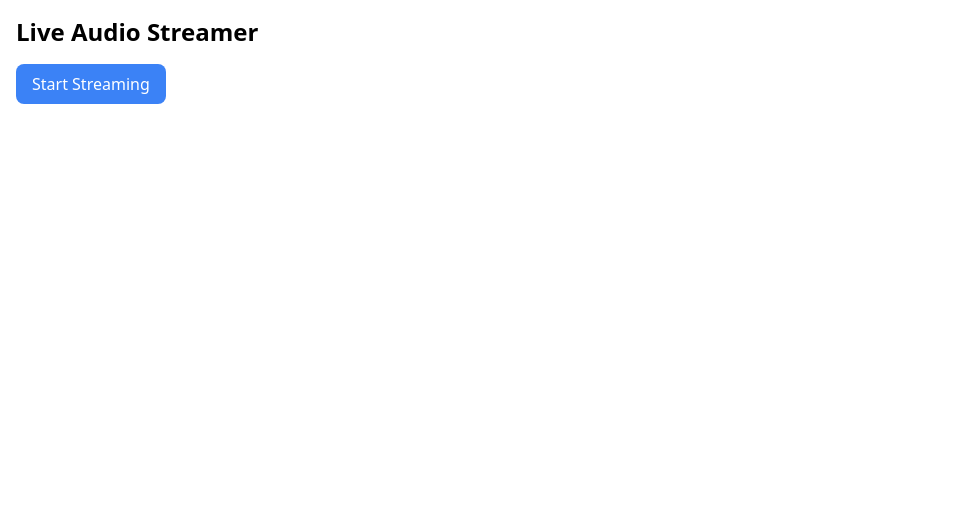
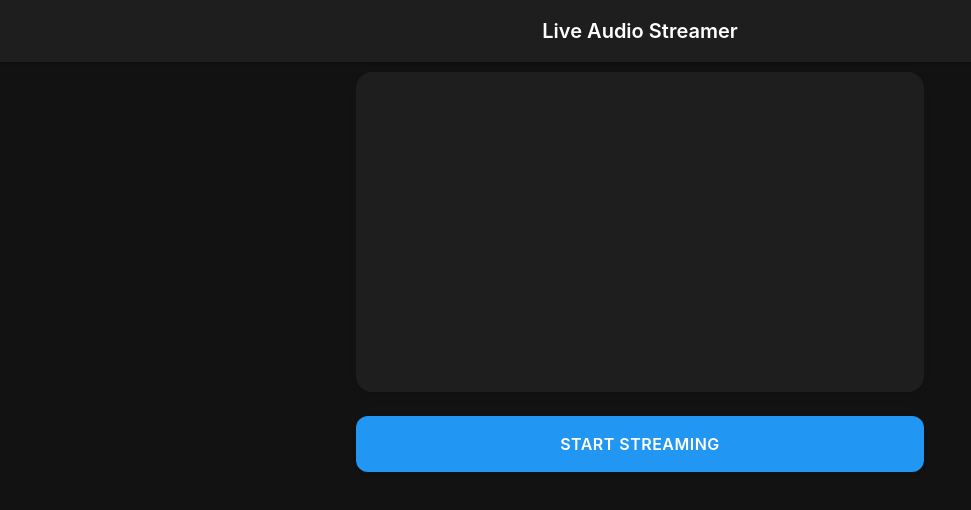
Before and after one commit to interspeeddigitalsolutions/websocket-audio-stream, a React (Vite) app in the folder frontend/: page / in a window 1280 px wide. Shown: the top 510 px of the page, without its empty margins (0-971 px from the left). Built offline with nearby package versions, Linux system fonts and the light colour scheme.

Commit message:
update aduo streamer ui

```diff
--- /dev/null
+++ b/frontend/src/App.css
@@ -0,0 +1,44 @@
+* {
+  margin: 0;
+  padding: 0;
+  box-sizing: border-box;
+}
+
+body {
+  font-family: -apple-system, BlinkMacSystemFont, 'Segoe UI', Roboto, Oxygen, Ubuntu, Cantarell, sans-serif;
+  background-color: #121212;
+  color: #ffffff;
+}
+
+.app-container {
+  min-height: 100vh;
+  display: flex;
+  flex-direction: column;
+}
+
+.app-header {
+  background-color: #1e1e1e;
+  padding: 1rem;
+  box-shadow: 0 2px 4px rgba(0, 0, 0, 0.2);
+  position: fixed;
+  top: 0;
+  left: 0;
+  right: 0;
+  z-index: 100;
+}
+
+.app-header h1 {
+  font-size: 1.25rem;
+  font-weight: 600;
+  text-align: center;
+  color: #ffffff;
+}
+
+.app-main {
+  flex: 1;
+  padding: 1rem;
+  padding-top: calc(3.5rem + 16px);
+  max-width: 600px;
+  margin: 0 auto;
+  width: 100%;
+}
--- a/frontend/src/App.tsx
+++ b/frontend/src/App.tsx
@@ -1,28 +1,25 @@
 import React from 'react';
-import VideoStreamer from './components/VideoStreamer';
 import AudioStreamer from './components/AudioStreamer';
+import './App.css';
 
-const App: React.FC = () => {
+function App() {
   const handleError = (error: Error) => {
     console.error('Streaming error:', error);
-    alert(`Streaming error: ${error.message}`);
   };
 
   return (
-    <div className="container mx-auto p-4">
-      <h1 className="text-2xl font-bold mb-4">Live Audio Streamer</h1>
-      {/* <VideoStreamer
-        wsUrl="ws://localhost:8080"
-        onError={handleError}
-      /> */}
-
-      {/* Audio Streamer */}
-      <AudioStreamer
-        wsUrl="ws://localhost:8080"
-        onError={handleError}
-      />
+    <div className="app-container">
+      <header className="app-header">
+        <h1>Live Audio Streamer</h1>
+      </header>
+      <main className="app-main">
+        <AudioStreamer
+          wsUrl="ws://localhost:8080"
+          onError={handleError}
+        />
+      </main>
     </div>
   );
-};
+}
 
 export default App;
--- a/frontend/src/components/AudioStreamer.css
+++ b/frontend/src/components/AudioStreamer.css
@@ -1,41 +1,108 @@
-.rtmp-url-container {
-  margin-top: 20px;
-  padding: 15px;
-  border-radius: 8px;
-  background-color: #f5f5f5;
+.audio-streamer {
+  display: flex;
+  flex-direction: column;
+  gap: 1.5rem;
+  width: 100%;
 }
 
-.rtmp-url-container p {
-  margin: 0 0 10px 0;
+.visualizer-container {
+  background: #1e1e1e;
+  border-radius: 16px;
+  padding: 1rem;
+  aspect-ratio: 16/9;
+  overflow: hidden;
+  box-shadow: 0 4px 6px rgba(0, 0, 0, 0.1);
+}
+
+.audio-visualizer {
+  width: 100%;
+  height: 100%;
+  display: block;
+}
+
+.stream-button {
+  background: #2196f3;
+  color: white;
+  border: none;
+  padding: 1rem;
+  border-radius: 12px;
+  font-size: 1rem;
   font-weight: 600;
-  color: #333;
+  cursor: pointer;
+  transition: all 0.3s ease;
+  text-transform: uppercase;
+  letter-spacing: 0.5px;
+  box-shadow: 0 2px 4px rgba(0, 0, 0, 0.1);
+}
+
+.stream-button:hover {
+  background: #1976d2;
+  transform: translateY(-1px);
+  box-shadow: 0 4px 8px rgba(0, 0, 0, 0.2);
+}
+
+.stream-button.recording {
+  background: #f44336;
+  animation: pulse 2s infinite;
+}
+
+.stream-button.recording:hover {
+  background: #d32f2f;
+}
+
+.rtmp-url-container {
+  background: #1e1e1e;
+  border-radius: 12px;
+  padding: 1rem;
+  box-shadow: 0 2px 4px rgba(0, 0, 0, 0.1);
 }
 
 .rtmp-url-box {
   display: flex;
-  gap: 10px;
+  gap: 0.5rem;
 }
 
 .rtmp-url-box input {
   flex: 1;
-  padding: 8px 12px;
-  border: 1px solid #ddd;
-  border-radius: 4px;
-  font-family: monospace;
-  background-color: white;
-  cursor: text;
+  background: #2a2a2a;
+  border: 1px solid #3a3a3a;
+  color: #ffffff;
+  padding: 0.75rem 1rem;
+  border-radius: 8px;
+  font-family: 'SF Mono', 'Consolas', monospace;
+  font-size: 0.875rem;
+}
+
+.rtmp-url-box input:focus {
+  outline: none;
+  border-color: #2196f3;
 }
 
 .rtmp-url-box button {
-  padding: 8px 16px;
-  background-color: #007bff;
+  background: #2196f3;
   color: white;
   border: none;
-  border-radius: 4px;
+  padding: 0.75rem 1.5rem;
+  border-radius: 8px;
+  font-weight: 600;
   cursor: pointer;
-  transition: background-color 0.2s;
+  transition: all 0.3s ease;
+  white-space: nowrap;
 }
 
 .rtmp-url-box button:hover {
-  background-color: #0056b3;
+  background: #1976d2;
+  transform: translateY(-1px);
 }
+
+@keyframes pulse {
+  0% {
+    box-shadow: 0 0 0 0 rgba(244, 67, 54, 0.4);
+  }
+  70% {
+    box-shadow: 0 0 0 10px rgba(244, 67, 54, 0);
+  }
+  100% {
+    box-shadow: 0 0 0 0 rgba(244, 67, 54, 0);
+  }
+}
--- a/frontend/src/components/AudioStreamer.tsx
+++ b/frontend/src/components/AudioStreamer.tsx
@@ -1,4 +1,4 @@
-import React, { useRef, useState, useCallback } from 'react';
+import React, { useRef, useState, useCallback, useEffect } from 'react';
 import './AudioStreamer.css';
 
 interface AudioStreamerProps {
@@ -12,6 +12,50 @@ const AudioStreamer: React.FC<AudioStreamerProps> = ({ wsUrl, onError }) => {
   const mediaRecorderRef = useRef<MediaRecorder | null>(null);
   const websocketRef = useRef<WebSocket | null>(null);
   const streamRef = useRef<MediaStream | null>(null);
+  const canvasRef = useRef<HTMLCanvasElement>(null);
+  const analyserRef = useRef<AnalyserNode | null>(null);
+  const animationFrameRef = useRef<number>();
+
+  const drawVisualizer = useCallback(() => {
+    if (!canvasRef.current || !analyserRef.current) return;
+
+    const canvas = canvasRef.current;
+    const canvasCtx = canvas.getContext('2d');
+    if (!canvasCtx) return;
+
+    const analyser = analyserRef.current;
+    const bufferLength = analyser.frequencyBinCount;
+    const dataArray = new Uint8Array(bufferLength);
+
+    const draw = () => {
+      animationFrameRef.current = requestAnimationFrame(draw);
+      analyser.getByteFrequencyData(dataArray);
+
+      canvas.width = canvas.clientWidth * window.devicePixelRatio;
+      canvas.height = canvas.clientHeight * window.devicePixelRatio;
+      canvasCtx.scale(window.devicePixelRatio, window.devicePixelRatio);
+
+      const width = canvas.clientWidth;
+      const height = canvas.clientHeight;
+      const barWidth = width / bufferLength * 2.5;
+      let x = 0;
+
+      canvasCtx.fillStyle = '#121212';
+      canvasCtx.fillRect(0, 0, width, height);
+
+      for (let i = 0; i < bufferLength; i++) {
+        const barHeight = (dataArray[i] / 255) * height;
+        const hue = (i / bufferLength) * 360;
+
+        canvasCtx.fillStyle = `hsla(${hue}, 100%, 50%, 0.8)`;
+        canvasCtx.fillRect(x, height - barHeight, barWidth, barHeight);
+
+        x += barWidth + 1;
+      }
+    };
+
+    draw();
+  }, []);
 
   const startRecording = useCallback(async () => {
     try {
@@ -28,6 +72,14 @@ const AudioStreamer: React.FC<AudioStreamerProps> = ({ wsUrl, onError }) => {
       streamRef.current = stream;
       websocketRef.current = new WebSocket(wsUrl);
 
+      // Set up audio analyzer
+      const audioContext = new AudioContext();
+      const source = audioContext.createMediaStreamSource(stream);
+      const analyser = audioContext.createAnalyser();
+      analyser.fftSize = 256;
+      source.connect(analyser);
+      analyserRef.current = analyser;
+
       websocketRef.current.onopen = () => {
         const mediaRecorder = new MediaRecorder(stream, {
           mimeType: 'audio/webm;codecs=opus',
@@ -42,8 +94,9 @@ const AudioStreamer: React.FC<AudioStreamerProps> = ({ wsUrl, onError }) => {
           }
         };
 
-        mediaRecorder.start(500); // Send chunks every 500ms for lower latency
+        mediaRecorder.start(500);
         setIsRecording(true);
+        drawVisualizer();
       };
 
       websocketRef.current.onmessage = (event) => {
@@ -64,11 +117,16 @@ const AudioStreamer: React.FC<AudioStreamerProps> = ({ wsUrl, onError }) => {
       };
 
     } catch (error) {
+      console.error('Failed to start recording:', error);
       onError?.(error instanceof Error ? error : new Error('Failed to start recording'));
     }
-  }, [wsUrl, onError]);
+  }, [wsUrl, onError, drawVisualizer]);
 
   const stopRecording = useCallback(() => {
+    if (animationFrameRef.current) {
+      cancelAnimationFrame(animationFrameRef.current);
+    }
+
     if (mediaRecorderRef.current && mediaRecorderRef.current.state !== 'inactive') {
       mediaRecorderRef.current.stop();
     }
@@ -82,31 +140,37 @@ const AudioStreamer: React.FC<AudioStreamerProps> = ({ wsUrl, onError }) => {
     }
 
     setIsRecording(false);
+    setRtmpUrl(''); // Clear the RTMP URL when stopping
   }, []);
+
+  useEffect(() => {
+    return () => {
+      stopRecording();
+    };
+  }, [stopRecording]);
 
   return (
     <div className="audio-streamer">
-      <div className="mt-4 flex gap-4">
-        <button
-          onClick={isRecording ? stopRecording : startRecording}
-          className={`px-4 py-2 rounded-lg ${
-            isRecording
-              ? 'bg-red-500 hover:bg-red-600'
-              : 'bg-blue-500 hover:bg-blue-600'
-          } text-white`}
-        >
-          {isRecording ? 'Stop Streaming' : 'Start Streaming'}
-        </button>
+      <div className="visualizer-container">
+        <canvas ref={canvasRef} className="audio-visualizer" />
       </div>
-      {rtmpUrl && (
+
+      <button
+        className={`stream-button ${isRecording ? 'recording' : ''}`}
+        onClick={isRecording ? stopRecording : startRecording}
+      >
+        {isRecording ? 'Stop Streaming' : 'Start Streaming'}
+      </button>
+
+      {isRecording && rtmpUrl && (
         <div className="rtmp-url-container">
-          <p>RTMP URL:</p>
           <div className="rtmp-url-box">
             <input
               type="text"
               value={rtmpUrl}
               readOnly
               onClick={(e) => (e.target as HTMLInputElement).select()}
+              placeholder="RTMP URL will appear here..."
             />
             <button
               onClick={() => {
```
